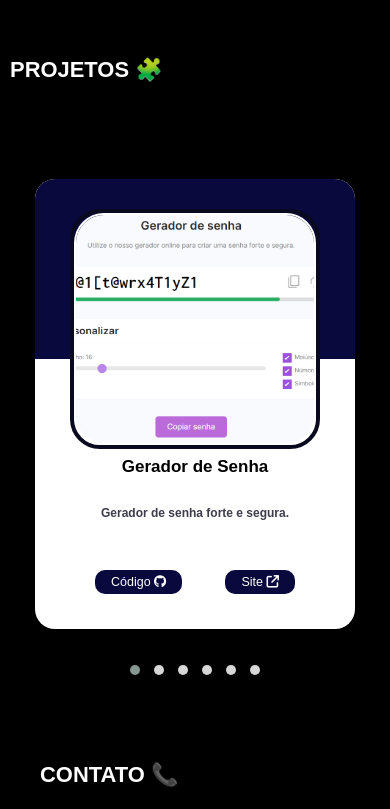
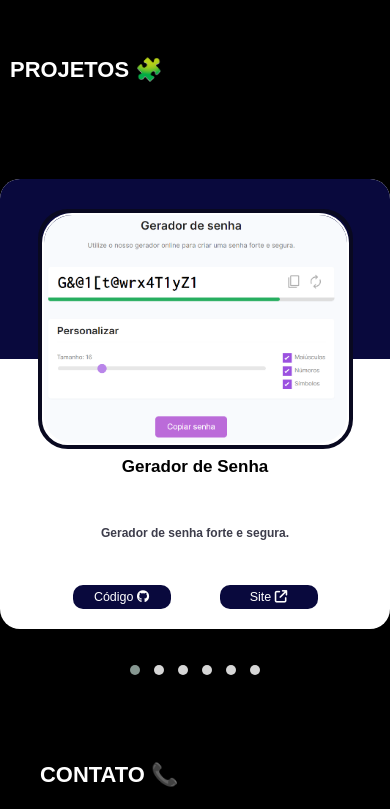
Before and after one commit to fmancebo/Portifolio-FelipeMancebo, a plain HTML site: page index.html in a window 390 px wide. Shown: the part 1755-2564 px from the top of the page. Drawn offline with nearby package versions, Linux system fonts and the light colour scheme.

Commit message:
pequenos ajustes

```diff
--- a/JAVASCRIPT/carousel.js
+++ b/JAVASCRIPT/carousel.js
@@ -1,6 +1,6 @@
 $('.owl-carousel').owlCarousel({
     loop:false,
-    margin:10,
+    margin:30,
     nav:true,
     responsive:{
         0:{
--- a/css/projects.css
+++ b/css/projects.css
@@ -18,15 +18,11 @@
     align-items: center;
     justify-content: center !important;
     flex-direction: row;
-    padding-left: 4rem;
 }
 
 .project {
-    height: 100%;
     width: 100%;
-    margin: 0px 10px;
-    max-width: 320px;
-    min-height: 450px;
+    height: 450px;
     padding: 30px 20px 20px;
     background-color: white;
     display: flex;
@@ -53,7 +49,7 @@
 
 .img-project {
     height: 240px;
-    width: 250px;
+    width: 90%;
     border-radius: 30px;
     border: 4px solid #090920;
     overflow: hidden;
@@ -99,15 +95,15 @@
 }
 
 .cta-project {
-    width: 200px;
-    margin: auto auto 15px auto;
+    width: 70%;
     display: flex;
     align-items: center;
     justify-content: space-between;
-    /*usada em um contêiner flexível para distribuir uniformemente os itens ao longo do eixo principal (horizontalmente)*/
+
 }
 
 .cta-project a {
+    width: 40%;
     padding: 5px 16px;
     font-size: 1.25rem;
     color: white;
@@ -124,11 +120,8 @@
 
 }
 
-@media screen and (max-width: 799px) {
-    .wrapper-projects {
-        padding: 0rem 2.5rem;
-    }
-}
+
+
 
 
 
@@ -137,20 +130,8 @@
         height: 140vh;
     }
 
-    .wrapper-projects {
-        padding-left: 4.5rem;
+    .project {
+        height: 380px;
     }
 
-    .project {
-        max-width: 320px;
-        min-height: 200px;
-    }
-
-    .img-project {
-        height: 200px;
-    }
-
-    .project p {
-        margin-bottom: 2rem;
-    }
 }
```
